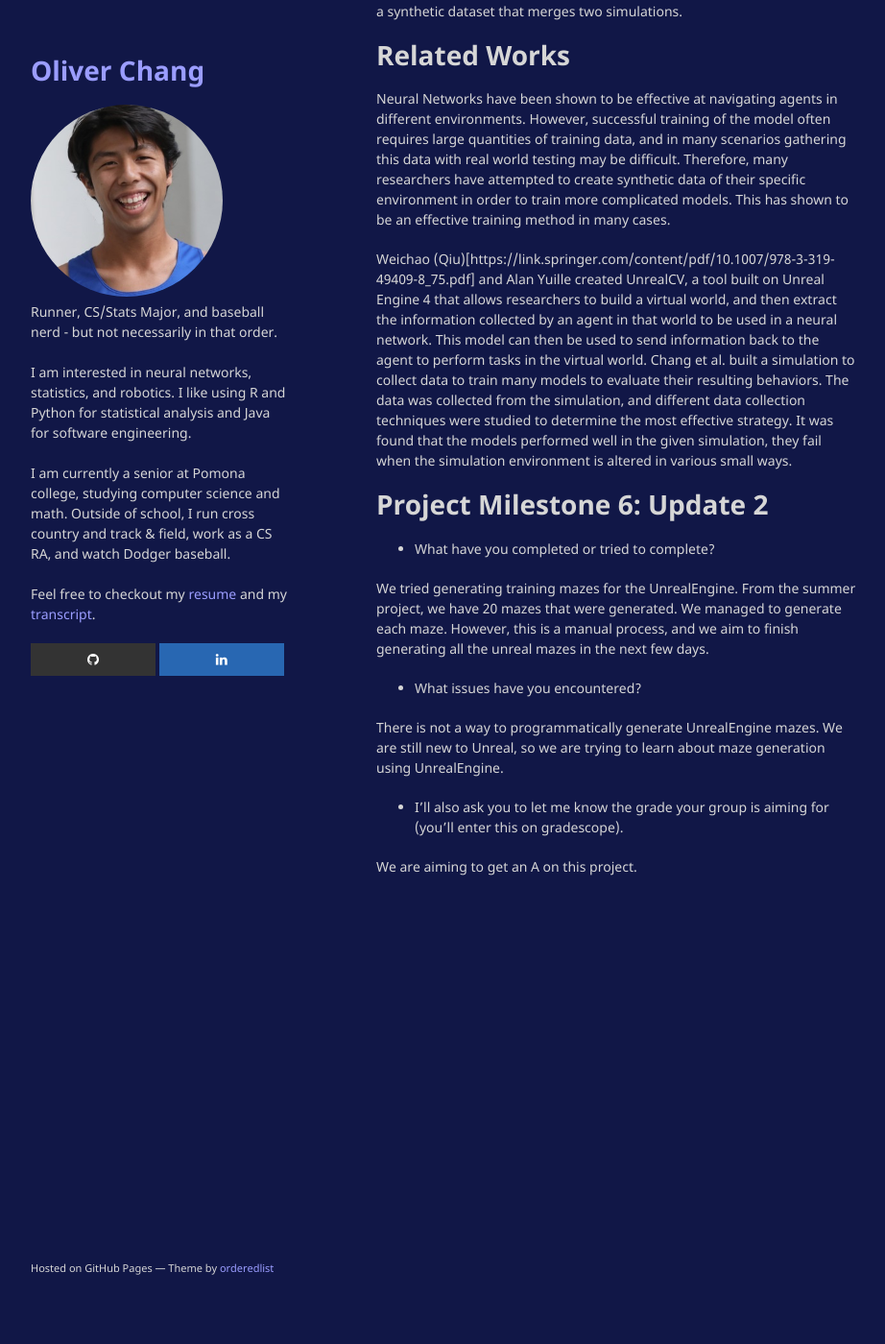
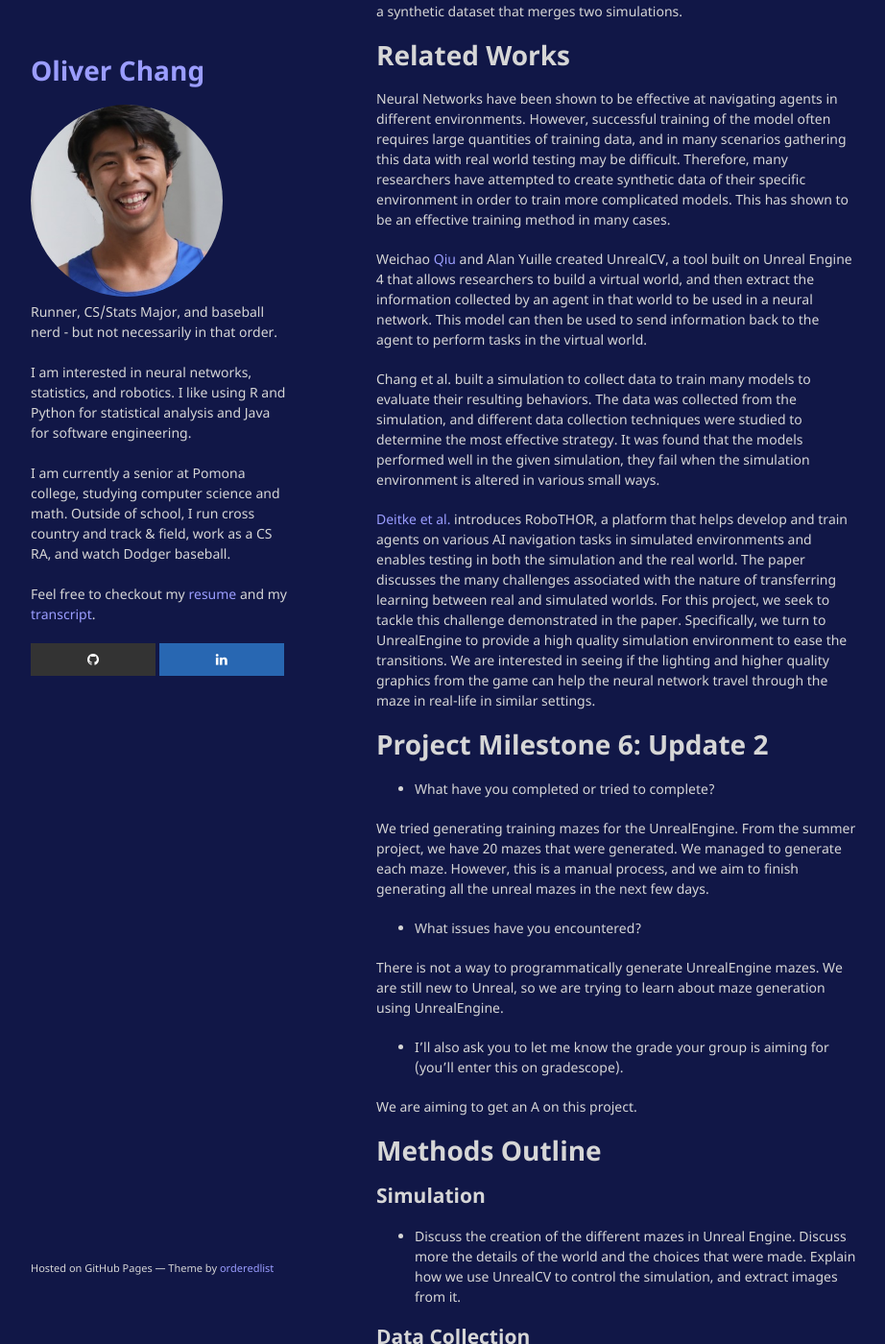
Before and after one commit to oliverc1623/oliverc1623.github.io, a Jekyll site: the page built from cs152/outline.md, in a window 1280 px wide and 1400 px high, scrolled down 3233 px. Shown: the whole window at 96% size, without its empty margins (178-1100 px from the left). Built offline with Jekyll 4.4.1, drawn with Linux system fonts in a browser that asks for light colours; our own code applies the rules of GitHub Pages for plain Markdown files; some of the changed text lies outside the part shown.

Commit message:
did methods

```diff
--- a/cs152/outline.md
+++ b/cs152/outline.md
@@ -84,8 +84,11 @@
 
 Neural Networks have been shown to be effective at navigating agents in different environments. However, successful training of the model often requires large quantities of training data, and in many scenarios gathering this data with real world testing may be difficult. Therefore, many researchers have attempted to create synthetic data of their specific environment in order to train more complicated models. This has shown to be an effective training method in many cases.
 
-Weichao (Qiu)[https://link.springer.com/content/pdf/10.1007/978-3-319-49409-8_75.pdf] and Alan Yuille created UnrealCV, a tool built on Unreal Engine 4 that allows researchers to build a virtual world, and then extract the information collected by an agent in that world to be used in a neural network. This model can then be used to send information back to the agent to perform tasks in the virtual world.
+Weichao [Qiu](https://link.springer.com/content/pdf/10.1007/978-3-319-49409-8_75.pdf) and Alan Yuille created UnrealCV, a tool built on Unreal Engine 4 that allows researchers to build a virtual world, and then extract the information collected by an agent in that world to be used in a neural network. This model can then be used to send information back to the agent to perform tasks in the virtual world.
+
 Chang et al. built a simulation to collect data to train many models to evaluate their resulting behaviors. The data was collected from the simulation, and different data collection techniques were studied to determine the most effective strategy. It was found that the models performed well in the given simulation, they fail when the simulation environment is altered in various small ways.
+
+[Deitke et al.](https://openaccess.thecvf.com/content_CVPR_2020/html/Deitke_RoboTHOR_An_Open_Simulation-to-Real_Embodied_AI_Platform_CVPR_2020_paper.html) introduces RoboTHOR, a platform that helps develop and train agents on various AI navigation tasks in simulated environments and enables testing in both the simulation and the real world. The paper discusses the many challenges associated with the nature of transferring learning between real and simulated worlds. For this project, we seek to tackle this challenge demonstrated in the paper. Specifically, we turn to UnrealEngine to provide a high quality simulation environment to ease the transitions. We are interested in seeing if the lighting and higher quality graphics from the game can help the neural network travel through the maze in real-life in similar settings.
 
 # Project Milestone 6: Update 2
 
@@ -100,3 +103,22 @@
 - I’ll also ask you to let me know the grade your group is aiming for (you’ll enter this on gradescope).
 
 We are aiming to get an A on this project.
+
+# Methods Outline
+
+## Simulation
+
+- Discuss the creation of the different mazes in Unreal Engine. Discuss more the details of the world and the choices that were made. Explain how we use UnrealCV to control the simulation, and extract images from it.
+
+## Data Collection
+
+- We will collect images from the robot traversing through 5 different mazes, for an approximate total of 10,000 images. Here, we discuss the “wandering” method of the robot in its path through the maze to collect these images, and how that path is determined.
+
+## Training
+
+- From previous research, we found that XResNeXt18, XResNeXt50, AlexNet, DenseNet121 performed the best in the raycasting-simulation. Thus, we will train unreal engine images on these neural network architectures.
+
+## Testing
+
+- Here we test the different Unreal models in the Unreal simulation, as well as the raycasting models. This is the “crossing” part of the project.
+Moreover, we will test the Unreal models in the raycasting-simulation to demonstrate cross-domain performance.
```
